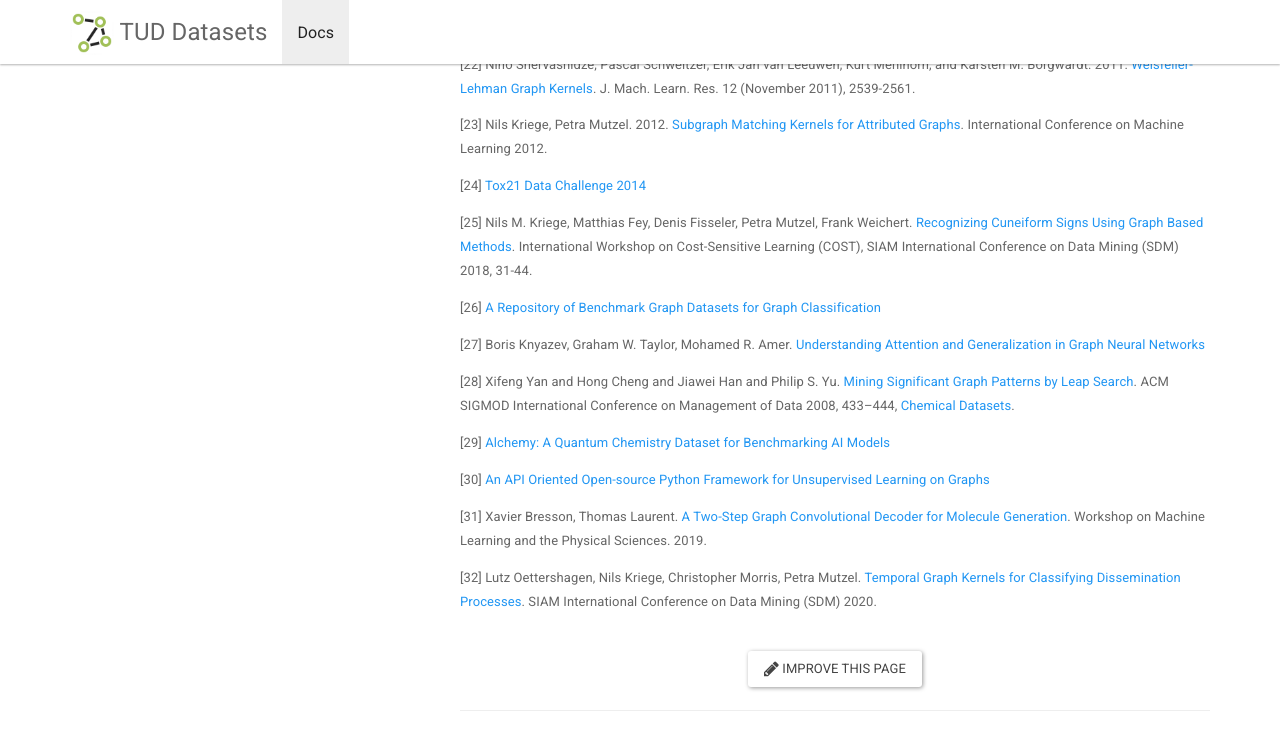
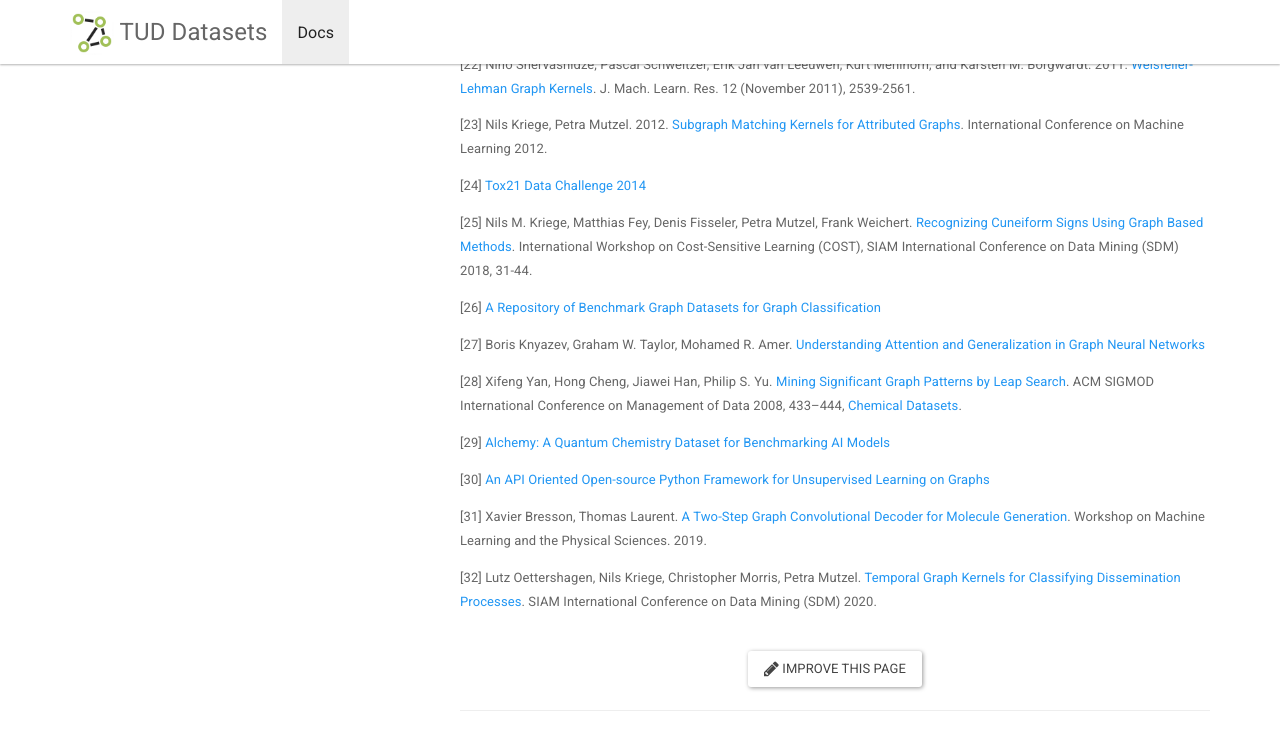
Before and after one commit to chrsmrrs/datasets, a Jekyll site: the page built from _docs/bibliography.md, in a window 1280 px wide and 900 px high, scrolled down 1291 px, cut to the strip 0-730 px from the top of the window. Built offline with Jekyll 4.4.1, drawn with Linux system fonts in a browser that asks for light colours.

Commit message:
Update bibliography.md

```diff
--- a/_docs/bibliography.md
+++ b/_docs/bibliography.md
@@ -69,7 +69,7 @@ Feb. 1996.
 
 [27] Boris Knyazev, Graham W. Taylor, Mohamed R. Amer. [Understanding Attention and Generalization in Graph Neural Networks](https://arxiv.org/abs/1905.02850)
 
-[28] Xifeng Yan and Hong Cheng and Jiawei Han and Philip S. Yu. [Mining Significant Graph Patterns by Leap Search](https://doi.org/10.1145/1376616.1376662). ACM SIGMOD International Conference on Management of Data 2008, 433–444,
+[28] Xifeng Yan, Hong Cheng, Jiawei Han, Philip S. Yu. [Mining Significant Graph Patterns by Leap Search](https://doi.org/10.1145/1376616.1376662). ACM SIGMOD International Conference on Management of Data 2008, 433–444,
 [Chemical Datasets](https://sites.cs.ucsb.edu/~xyan/dataset.htm).
 
 [29] [Alchemy: A Quantum Chemistry Dataset for Benchmarking AI Models](https://arxiv.org/abs/1906.09427)
```
